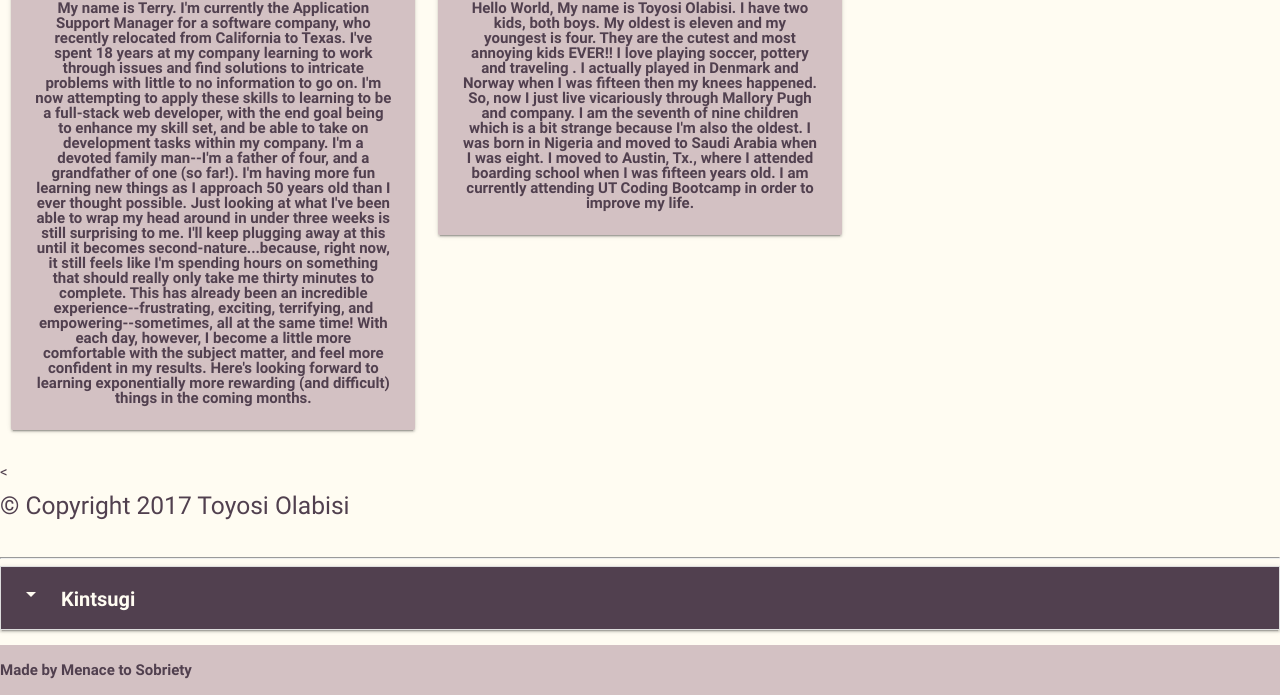
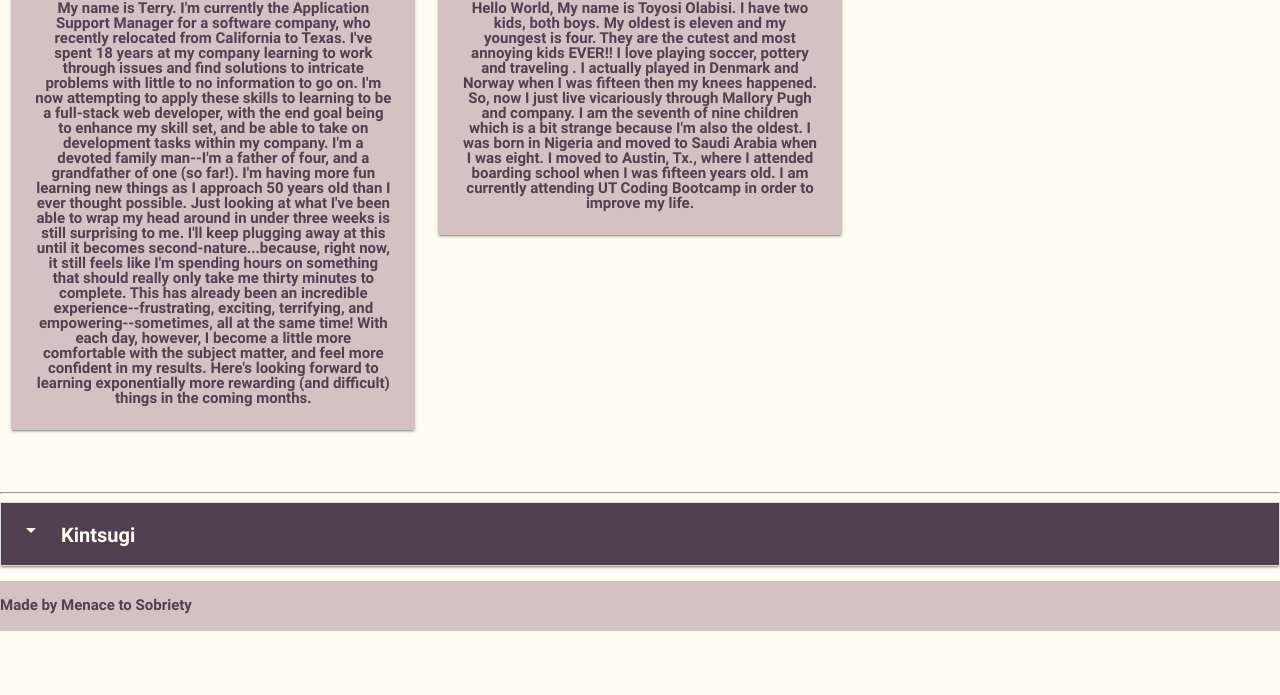
Before and after one commit to matlittle/project-2-group-2, a Node server app: page /about in a window 1280 px wide. Shown: the part 2193-2888 px from the top of the page. After the commit the page ends 2824 px from the top, so only its background shows below. Run offline with Node 20, Linux system fonts and the light colour scheme; some libraries are stand-ins or nearby versions.

Commit message:
removed shit

```diff
--- a/views/about.ejs
+++ b/views/about.ejs
@@ -99,18 +99,6 @@
               <div class="card-content">
                 <span class="card-title">Toyosi</span>
                 <p>Hello World, My name is Toyosi Olabisi. I have two kids, both boys. My oldest is eleven and my youngest is four. They are the cutest and most annoying kids EVER!! I love playing soccer, pottery and traveling . I actually played in Denmark and Norway when I was fifteen then my knees happened. So, now I just live vicariously through Mallory Pugh and company. I am the seventh of nine children which is a bit strange because I'm also the oldest. I was born in Nigeria and moved to Saudi Arabia when I was eight. I moved to Austin, Tx., where I attended boarding school when I was fifteen years old. I am currently attending UT Coding Bootcamp in order to improve my life.</p>
-						</div>
-					</div>
-				</div>
-			</div><
-			<footer>
-				<h5>&copy Copyright 2017 Toyosi Olabisi</h5>
-			</footer>
-		</div>
-	</body>
-
-	</html>
-
               </div>
             </div>
           </div>
```
